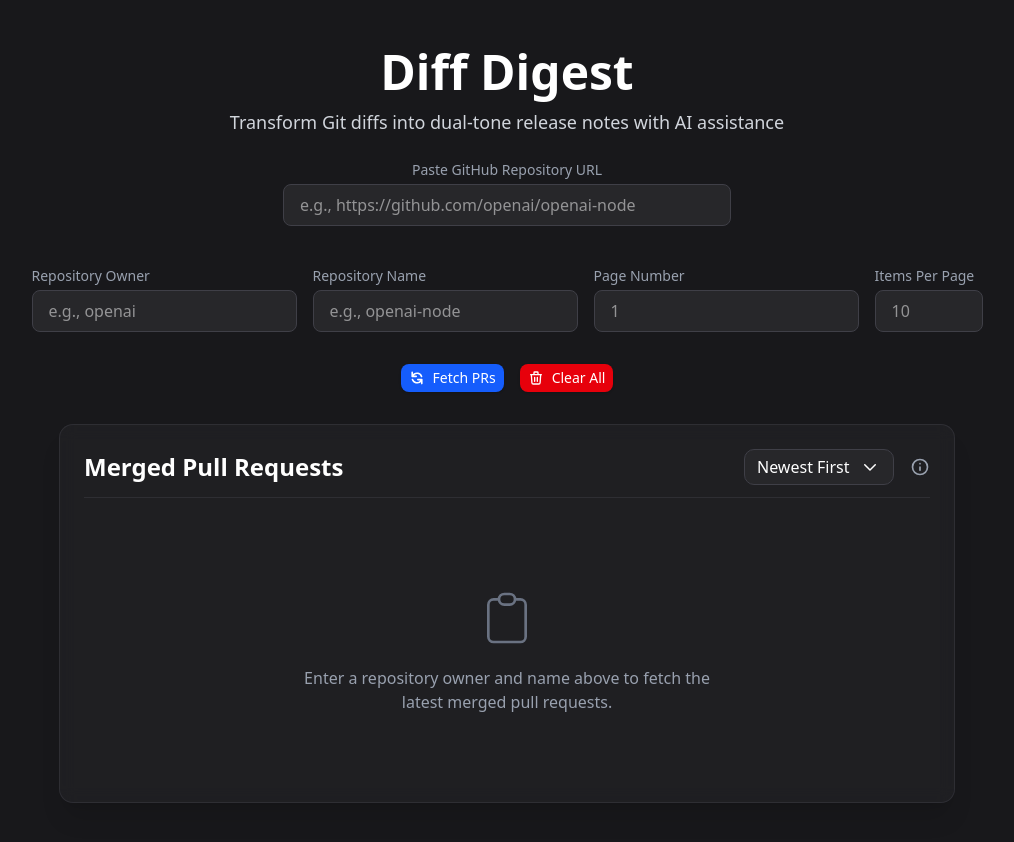
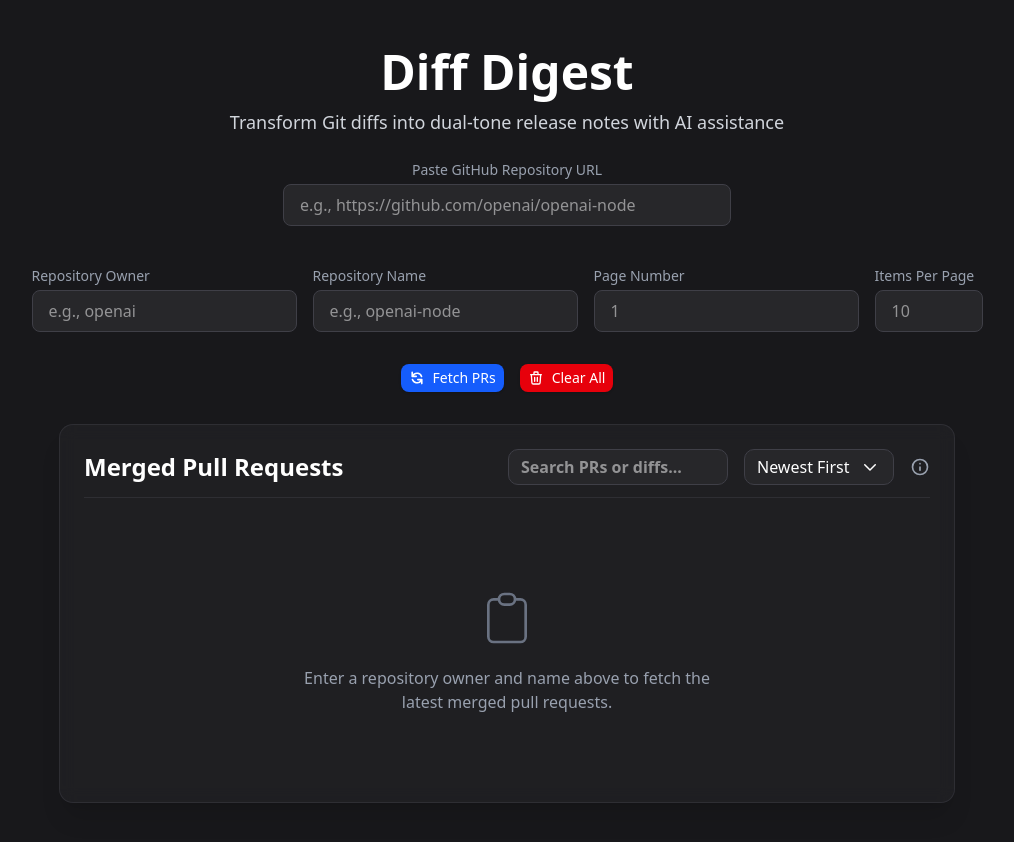
Before and after one commit to nicholaschen09/diff-digest, a Next.js app: page / in a window 1280 px wide. Shown: the top 842 px of the page, without its empty margins (133-1147 px from the left). Built offline with nearby package versions, Linux system fonts and the light colour scheme.

Commit message:
added search bar for users

```diff
--- a/src/app/page.tsx
+++ b/src/app/page.tsx
@@ -1,13 +1,12 @@
 "use client"; // Mark as a Client Component
 
-import { useRef, useEffect, useCallback } from "react";
+import { useRef, useEffect, useCallback, useState, Fragment } from "react";
 import DiffCard from "@/components/DiffCard";
 import { usePersistedState } from "@/lib/usePersistedState";
 import { cn } from "@/lib/utils";
 import type { DiffItem, ApiResponse } from '@/types/api';
 import type { DiffCardRefMethods } from '@/types/diff';
 import { Listbox } from '@headlessui/react';
-import { Fragment } from 'react';
 
 export default function Home() {
   // Replace useState with usePersistedState for state that should persist across refreshes
@@ -24,6 +23,7 @@ export default function Home() {
   const [page, setPage] = usePersistedState<number | undefined>("persisted-page", undefined);
   const [repoUrl, setRepoUrl] = usePersistedState<string>("persisted-repoUrl", "");
   const [reverseOrder, setReverseOrder] = usePersistedState<boolean>("persisted-reverseOrder", false);
+  const [searchQuery, setSearchQuery] = useState("");
 
   const diffCardRefs = useRef<Record<string, DiffCardRefMethods>>({});
 
@@ -143,6 +143,14 @@ export default function Home() {
       diffCardRefs.current[id] = methods;
     }
   };
+
+  // Filter diffs based on search query
+  const filteredDiffs = searchQuery.trim() === ""
+    ? diffs
+    : diffs.filter(item =>
+      (item.description && item.description.toLowerCase().includes(searchQuery.toLowerCase())) ||
+      (item.diff && item.diff.toLowerCase().includes(searchQuery.toLowerCase()))
+    );
 
   return (
     <main className="flex min-h-screen flex-col items-center p-4 sm:p-12 bg-zinc-900">
@@ -281,6 +289,14 @@ export default function Home() {
           <h2 className="text-2xl font-semibold mb-6 text-white border-b border-zinc-700/50 pb-3 flex items-center justify-between">
             <span>Merged Pull Requests</span>
             <div className="flex items-center gap-2">
+              {/* Search bar */}
+              <input
+                type="text"
+                value={searchQuery}
+                onChange={e => setSearchQuery(e.target.value)}
+                placeholder="Search PRs or diffs..."
+                className="w-[220px] h-[36px] px-3 py-1 text-base rounded-lg bg-zinc-800 text-white border border-zinc-700 focus:outline-none focus:ring-2 focus:ring-blue-500 mr-2"
+              />
               <div className="relative mr-2 self-center" style={{ width: 150 }}>
                 <Listbox value={reverseOrder ? "oldest" : "newest"} onChange={val => setReverseOrder(val === "oldest")}>
                   {({ open }) => (
@@ -387,9 +403,9 @@ export default function Home() {
             </div>
           )}
 
-          {diffs.length > 0 && (
+          {filteredDiffs.length > 0 && (
             <div className="space-y-6">
-              {diffs.map((item) => (
+              {filteredDiffs.map((item) => (
                 <DiffCard
                   key={item.id}
                   id={item.id}
```
